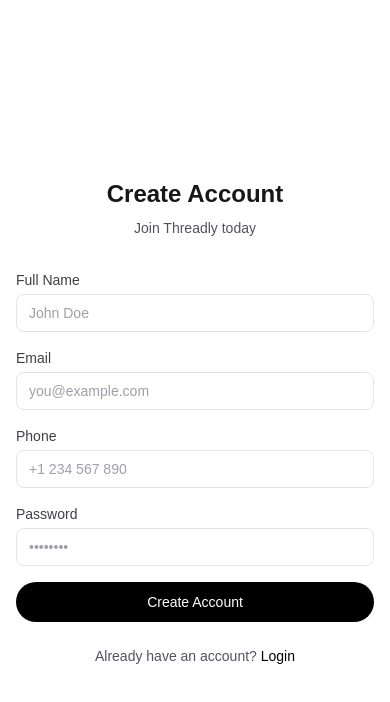
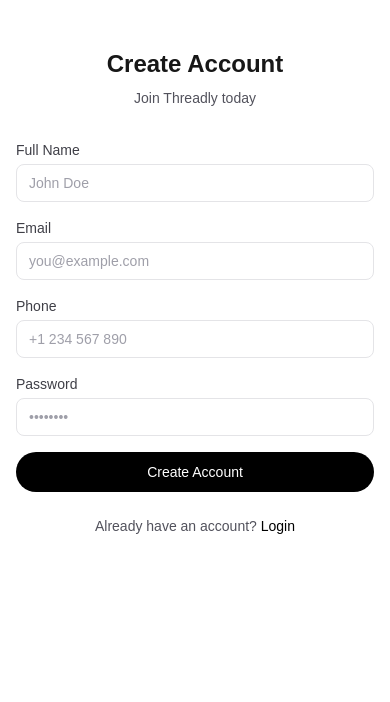
Before and after one commit to fadi4programing-lab/Threadly, a Next.js app in the folder web/: page /register in a window 390 px wide. Shown: the top 702 px of the page. Built offline with nearby package versions, Linux system fonts and the light colour scheme.

Commit message:
Fix: login/register forms scrollable on mobile when keyboard opens

```diff
--- a/web/src/app/(auth)/login/page.tsx
+++ b/web/src/app/(auth)/login/page.tsx
@@ -32,7 +32,7 @@
   };
 
   return (
-    <div className="flex min-h-screen items-center justify-center px-4">
+    <div className="flex min-h-screen items-start justify-center overflow-y-auto px-4 py-12 sm:items-center">
       <div className="w-full max-w-sm">
         <h1 className="text-center text-2xl font-bold">Login</h1>
         <p className="mt-2 text-center text-sm text-zinc-600 dark:text-zinc-400">
--- a/web/src/app/(auth)/register/page.tsx
+++ b/web/src/app/(auth)/register/page.tsx
@@ -51,7 +51,7 @@
   };
 
   return (
-    <div className="flex min-h-screen items-center justify-center px-4">
+    <div className="flex min-h-screen items-start justify-center overflow-y-auto px-4 py-12 sm:items-center">
       <div className="w-full max-w-sm">
         <h1 className="text-center text-2xl font-bold">Create Account</h1>
         <p className="mt-2 text-center text-sm text-zinc-600 dark:text-zinc-400">
```
